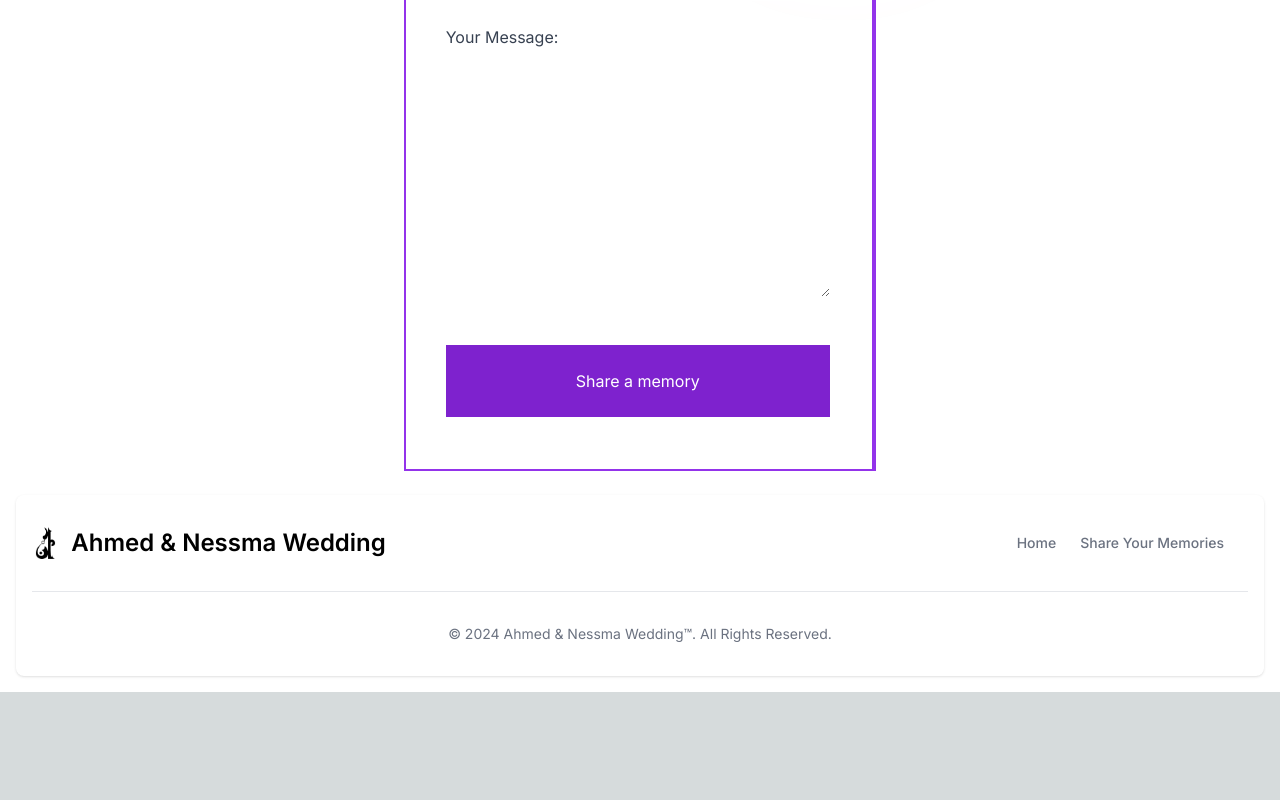
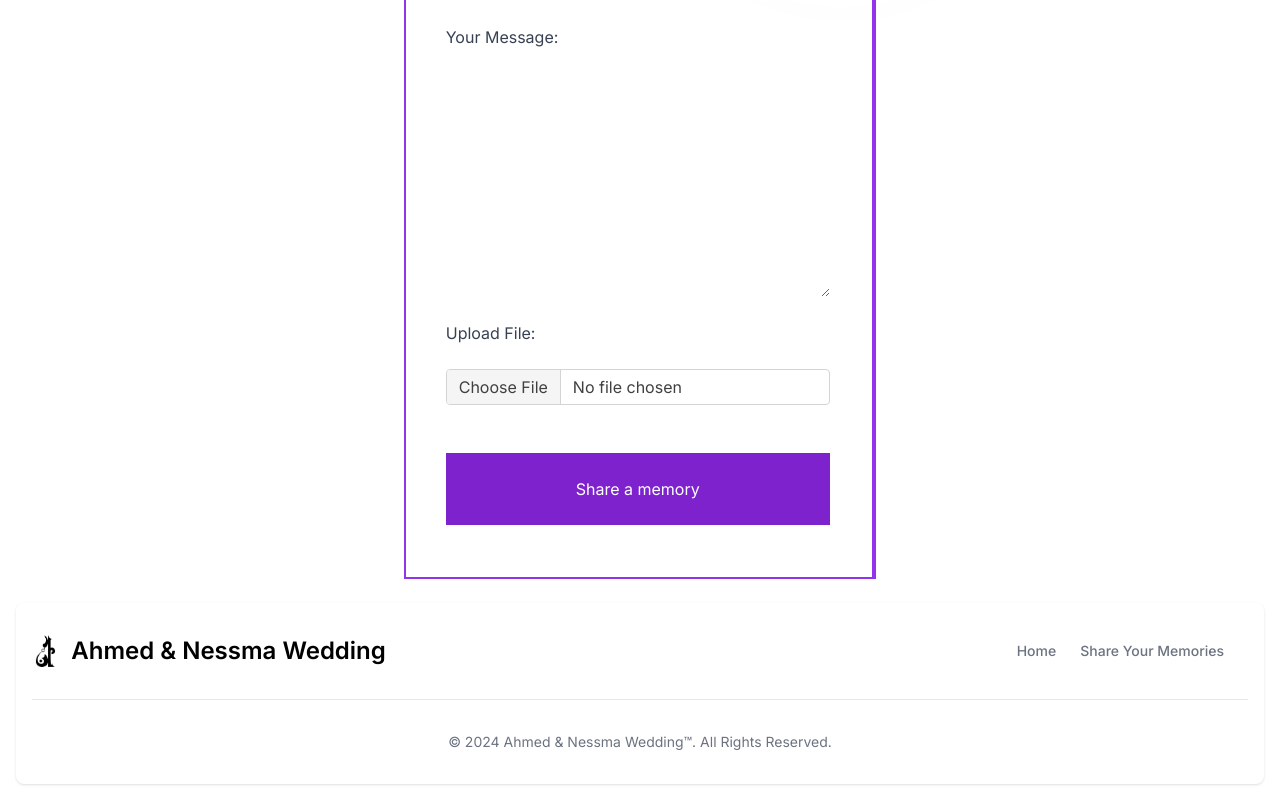
Before and after one commit to melkotoury/ahmed-nessma, a Next.js app: page /share-your-memories in a window 1280 px wide. Shown: the part 1545-2345 px from the top of the page. Before the commit the page ends 2237 px from the top, so only its background shows below. Built offline with nearby package versions, Linux system fonts and the light colour scheme.

Commit message:
implement upload api

```diff
--- /dev/null
+++ b/src/app/api/upload/route.ts
@@ -0,0 +1,18 @@
+import { NextRequest, NextResponse } from 'next/server'
+import { join } from 'path'
+import { writeFile } from 'fs/promises'
+
+export async function POST(req: NextRequest) {
+  const data = await req.formData()
+  const file: File | null = data.get('file') as unknown as File
+  // const name: string = data.get('name') as string
+  // const message: string = data.get('message') as string
+  if (file) {
+    const bytes = await file.arrayBuffer()
+    const buffer = Buffer.from(bytes)
+    const path = join('/', 'tmp', file.name)
+    await writeFile(path, buffer)
+    console.log(`open ${path} to see uploaded file`)
+  }
+  return NextResponse.json({ success: true })
+}
--- a/src/components/MemoryForm.tsx
+++ b/src/components/MemoryForm.tsx
@@ -5,6 +5,7 @@
 export function MemoryForm() {
   const [status, setStatus] = useState<string | null>(null)
   const [error, setError] = useState<string | null>(null)
+  const [file, setFile] = useState<File>()
   const buttonText = () => {
     if (status === 'ok') {
       return 'Message sent'
@@ -15,6 +16,9 @@
     }
   }
 
+  const handleFileChange = (event: React.ChangeEvent<HTMLFormElement>) => {
+    setFile(event.target.files?.[0])
+  }
   const handleFormSubmit = async (event: React.FormEvent<HTMLFormElement>) => {
     event.preventDefault()
     try {
@@ -22,10 +26,12 @@
       setError(null)
       const form = event.target as HTMLFormElement
       const formData = new FormData(form)
-      const res = await fetch('/', {
+      if (file) {
+        formData.set('file', file)
+      }
+      const res = await fetch('/api/upload', {
         method: 'POST',
-        headers: { 'Content-Type': 'application/x-www-form-urlencoded' },
-        body: new URLSearchParams(Object.entries(formData)),
+        body: formData,
       })
       if (res.ok) {
         setStatus('ok')
@@ -102,24 +108,15 @@
               className='!border-purple focus:!border-purple-950 text-purple-950 p-4'
             ></textarea>
 
-            {/*<Typography*/}
-            {/*  variant='h6'*/}
-            {/*  color='blue-gray'*/}
-            {/*  className='-mb-3'*/}
-            {/*  placeholder={undefined}*/}
-            {/*  onPointerEnterCapture={undefined}*/}
-            {/*  onPointerLeaveCapture={undefined}*/}
-            {/*>*/}
-            {/*  Upload file*/}
-            {/*</Typography>*/}
+            <label htmlFor='name'>Upload File:</label>
 
-            {/*<input*/}
-            {/*  name='files'*/}
-            {/*  className='relative m-0 block w-full min-w-0 flex-auto rounded border border-solid border-neutral-300 bg-clip-padding px-3 py-[0.32rem] text-base font-normal text-neutral-700 transition duration-300 ease-in-out file:-mx-3 file:-my-[0.32rem] file:overflow-hidden file:rounded-none file:border-0 file:border-solid file:border-inherit file:bg-neutral-100 file:px-3 file:py-[0.32rem] file:text-neutral-700 file:transition file:duration-150 file:ease-in-out file:[border-inline-end-width:1px] file:[margin-inline-end:0.75rem] hover:file:bg-neutral-200 focus:border-primary focus:text-neutral-700 focus:shadow-te-primary focus:outline-none dark:border-neutral-600 dark:text-neutral-200 dark:file:bg-neutral-700 dark:file:text-neutral-100 dark:focus:border-primary'*/}
-            {/*  type='file'*/}
-            {/*  id='formFileMultiple'*/}
-            {/*  multiple*/}
-            {/*/>*/}
+            <input
+              name='file'
+              className='relative m-0 block w-full min-w-0 flex-auto rounded border border-solid border-neutral-300 bg-clip-padding px-3 py-[0.32rem] text-base font-normal text-neutral-700 transition duration-300 ease-in-out file:-mx-3 file:-my-[0.32rem] file:overflow-hidden file:rounded-none file:border-0 file:border-solid file:border-inherit file:bg-neutral-100 file:px-3 file:py-[0.32rem] file:text-neutral-700 file:transition file:duration-150 file:ease-in-out file:[border-inline-end-width:1px] file:[margin-inline-end:0.75rem] hover:file:bg-neutral-200 focus:border-primary focus:text-neutral-700 focus:shadow-te-primary focus:outline-none dark:border-neutral-600 dark:text-neutral-200 dark:file:bg-neutral-700 dark:file:text-neutral-100 dark:focus:border-primary'
+              type='file'
+              id='file'
+              onChange={() => handleFileChange}
+            />
 
             <button
               type='submit'
```
